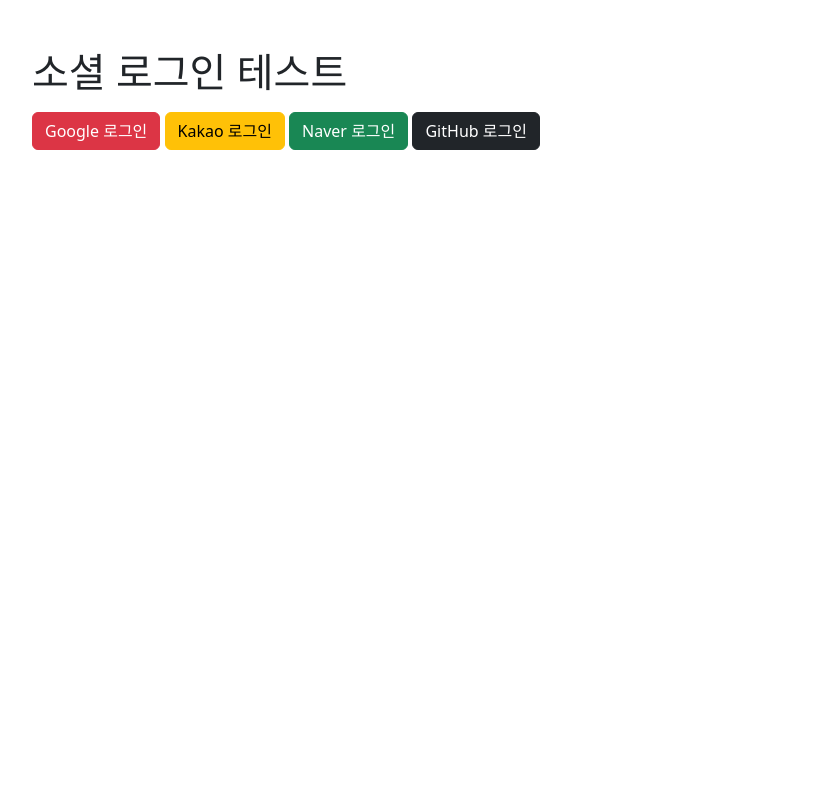
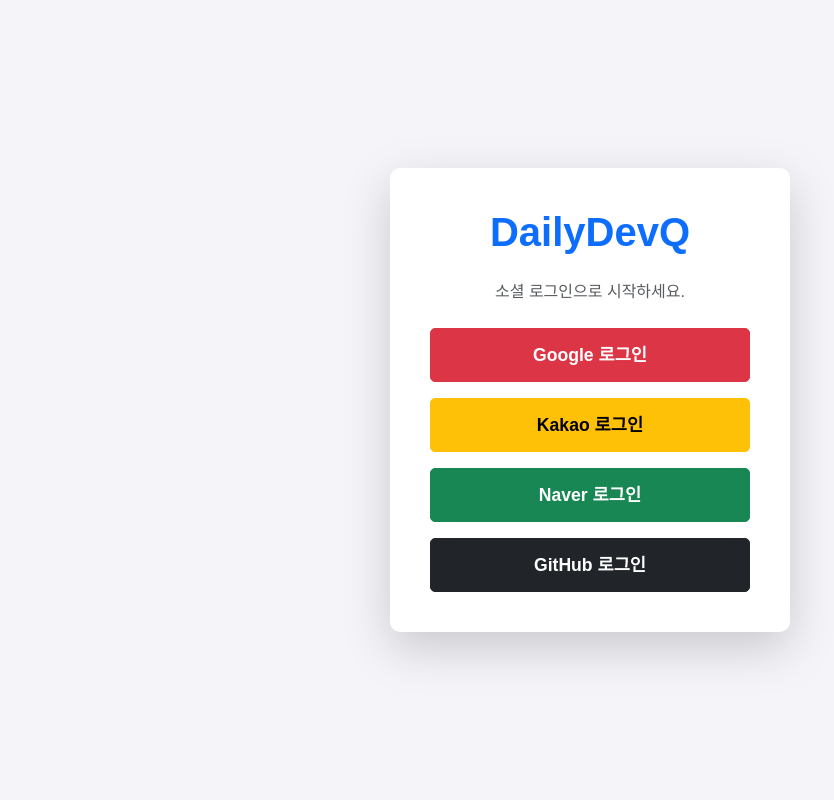
Before and after one commit to DailyDevQ/dailydevq-main, a Flask app: page / in a window 1280 px wide. Shown: the whole page, without its empty margins (50-884 px from the left). Run offline with Flask 3, Linux system fonts and the light colour scheme; parts of the project's set-up code (start-up, migrations or seed data) failed here and were passed over; some libraries are stand-ins or nearby versions.

Commit message:
feat: 로그인 페이지 CSS 파일명 변경 및 파일 경로 수정

```diff
--- /dev/null
+++ b/frontend/app/static/css/login.css
@@ -0,0 +1,40 @@
+/* frontend/app/static/css/style.css */
+
+body {
+  background-color: #f4f4f9;
+  font-family: 'Arial', sans-serif;
+}
+
+.card {
+  background-color: #ffffff;
+  border: none;
+  border-radius: 10px;
+  box-shadow: 0px 4px 10px rgba(0, 0, 0, 0.1);
+}
+
+h1 {
+  font-weight: bold;
+}
+
+.btn {
+  font-size: 1.1rem;
+  font-weight: bold;
+  padding: 0.8rem 1rem;
+  border-radius: 5px;
+}
+
+.btn-danger:hover {
+  background-color: #d32f2f;
+}
+
+.btn-warning:hover {
+  background-color: #fbc02d;
+}
+
+.btn-success:hover {
+  background-color: #388e3c;
+}
+
+.btn-dark:hover {
+  background-color: #212121;
+}
--- a/frontend/app/templates/index.html
+++ b/frontend/app/templates/index.html
@@ -4,17 +4,24 @@
 <html lang="ko">
 <head>
     <meta charset="UTF-8">
-    <title>소셜 로그인 테스트</title>
-    <link rel="stylesheet" href="https://stackpath.bootstrapcdn.com/bootstrap/5.3.0/css/bootstrap.min.css">
+    <meta name="viewport" content="width=device-width, initial-scale=1.0">
+    <title>DailyDevQ 로그인</title>
+    <link rel="stylesheet" href="https://cdn.jsdelivr.net/npm/bootstrap@5.3.0-alpha3/dist/css/bootstrap.min.css">
+    <link rel="stylesheet" href="{{ url_for('static', filename='css/login.css') }}">
 </head>
 <body>
-    <div class="container mt-5">
-        <h1>소셜 로그인 테스트</h1>
-        <div class="mt-3">
-            <a href="{{ url_for('login_google') }}" class="btn btn-danger">Google 로그인</a>
-            <a href="{{ url_for('login_kakao') }}" class="btn btn-warning">Kakao 로그인</a>
-            <a href="{{ url_for('login_naver') }}" class="btn btn-success">Naver 로그인</a>
-            <a href="{{ url_for('login_github') }}" class="btn btn-dark">GitHub 로그인</a>
+    <div class="container d-flex justify-content-center align-items-center vh-100">
+        <div class="card p-4 shadow-lg" style="max-width: 400px; width: 100%; border-radius: 10px;">
+            <div class="card-body text-center">
+                <h1 class="mb-4 text-primary">DailyDevQ</h1>
+                <p class="text-muted mb-4">소셜 로그인으로 시작하세요.</p>
+                <div class="d-grid gap-3">
+                    <a href="{{ url_for('login_google') }}" class="btn btn-danger btn-lg">Google 로그인</a>
+                    <a href="{{ url_for('login_kakao') }}" class="btn btn-warning btn-lg">Kakao 로그인</a>
+                    <a href="{{ url_for('login_naver') }}" class="btn btn-success btn-lg">Naver 로그인</a>
+                    <a href="{{ url_for('login_github') }}" class="btn btn-dark btn-lg">GitHub 로그인</a>
+                </div>
+            </div>
         </div>
     </div>
 </body>
```
